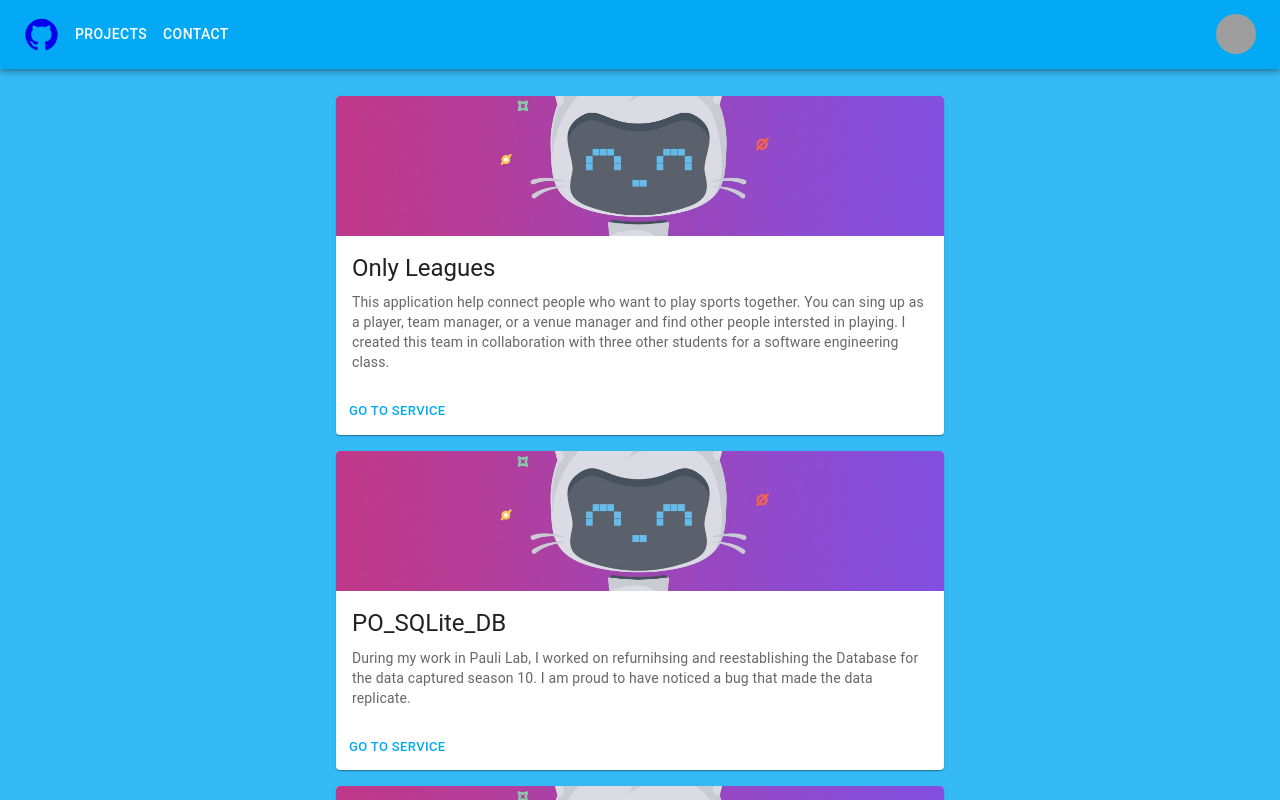
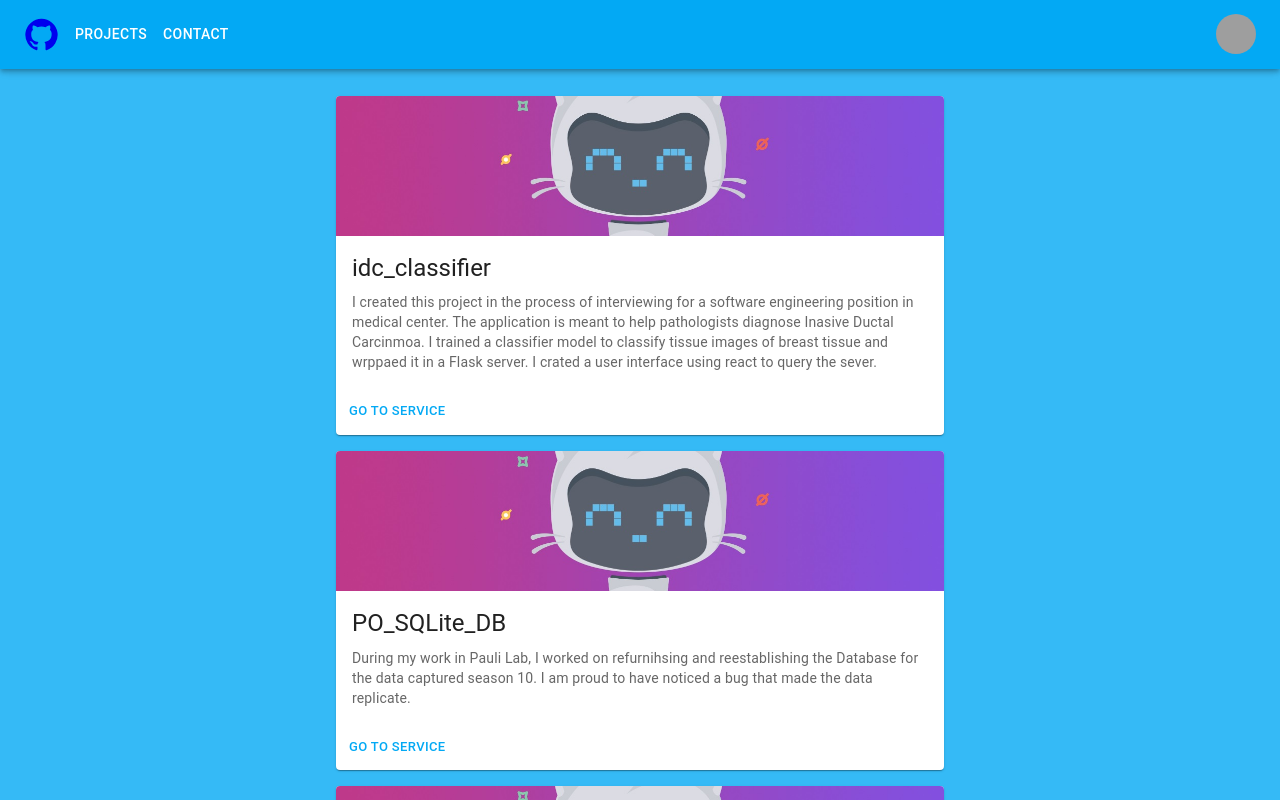
Before and after one commit to hassanTiger11/aboutme, a React (Create React App) app: page /aboutme/projects in a window 1280 px wide. Built offline with nearby package versions, Linux system fonts and the light colour scheme; grey boxes are pictures that could not be loaded.

Commit message:
added the clasifier

```diff
--- a/src/Projects.js
+++ b/src/Projects.js
@@ -17,15 +17,15 @@ const project_2={
 }
 const project_3={
     picture:"",
-    title: "Only Leagues",
+    title: "idc_classifier",
     description:
-    "This application help connect people who want to play sports together. You can sing up as a player, team manager, or a venue manager and find other people intersted in playing. I created this team in collaboration with three other students for a software engineering class.",
+    "I created this project in the process of interviewing for a software engineering position in medical center. The application is meant to help pathologists diagnose Inasive Ductal Carcinmoa. I trained a classifier model to classify tissue images of breast tissue and wrppaed it in a Flask server. I crated a user interface using react to query the sever.",
     date: "11/11/2021",
-    link_to_service: "https://onlyleague.herokuapp.com/"
+    link_to_service: "https://github.com/hassanTiger11/idc_classifier"
 }
 const project_4={
     picture:"",
-    title: "Only Leagues",
+    title: "autoencoder",
     description:
     "This is an unfinished project that I have learned from it a lot. I helped in creating an autoencoder to drop shadows from plant images. Although I wasn't able to finish the project on my own I built a great tool to process Tiff images into tensors that capable of ebing processed by Tensorflow librar.",
     date: "03/02/2022",
```
